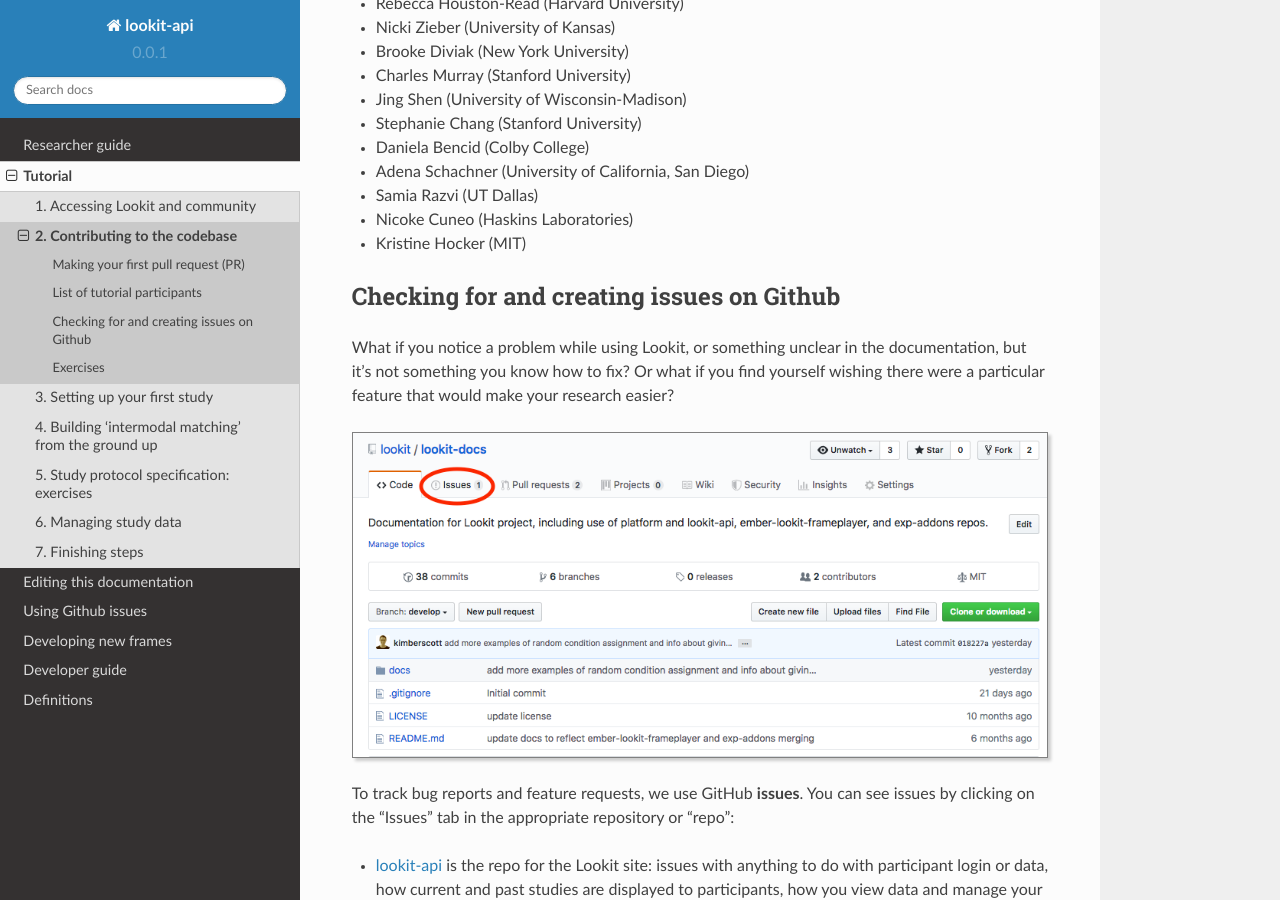
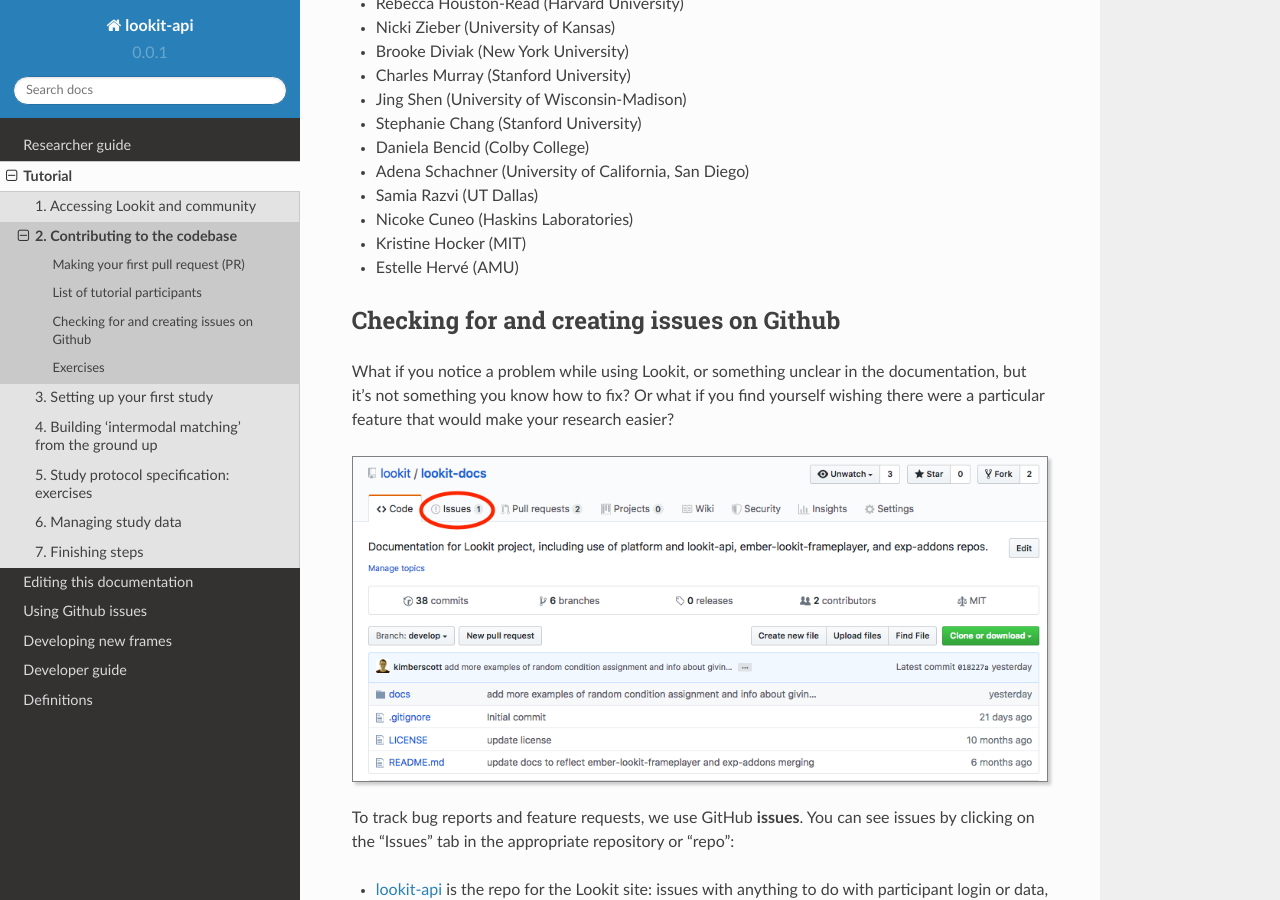
Before and after one commit to lookit/lookit-docs, a Sphinx documentation site: the page built from docs/source/tutorial-contributing.rst, in a window 1280 px wide and 900 px high, scrolled down 4813 px. Built offline with Sphinx 7.4.7 and the Read the Docs theme 2.0.0, drawn with Linux system fonts in a browser that asks for light colours.

Commit message:
Add tutorial participant to list

```diff
--- a/docs/source/tutorial-contributing.rst
+++ b/docs/source/tutorial-contributing.rst
@@ -117,6 +117,7 @@
 - Samia Razvi (UT Dallas)
 - Nicoke Cuneo (Haskins Laboratories)
 - Kristine Hocker (MIT)
+- Estelle Hervé (AMU)
 
 .. _Github issues overview:
 
```
